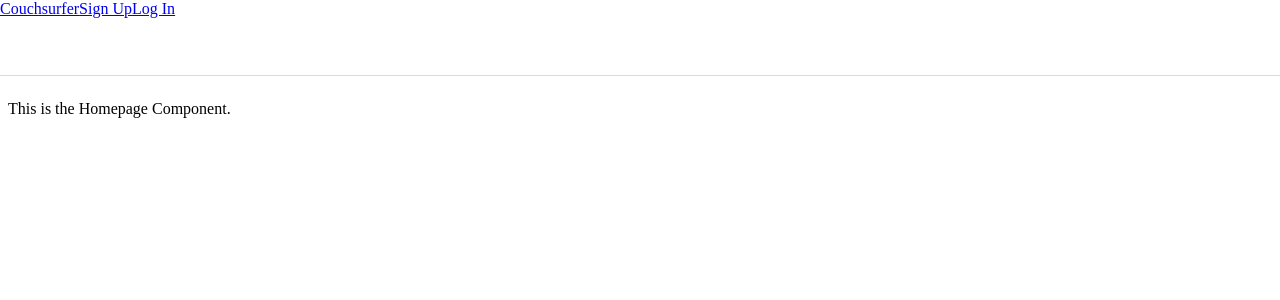
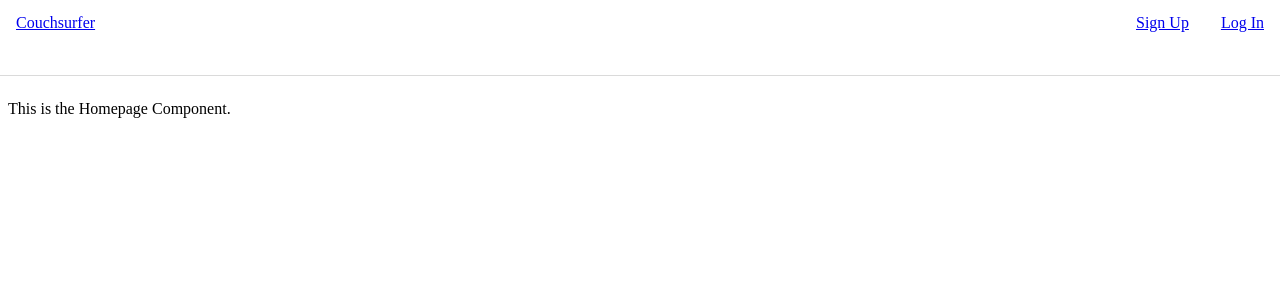
Before and after one commit to aback223/couchsurfer, a React (Create React App) app: page / in a window 1280 px wide. Shown: the top 300 px of the page. Built offline with nearby package versions, Linux system fonts and the light colour scheme.

Commit message:
add left and right float to navbar links

```diff
--- a/src/components/Navbar.js
+++ b/src/components/Navbar.js
@@ -6,9 +6,9 @@
   render() {
     return(
       <div className="navbar">
-        <NavLink to="/">Couchsurfer</NavLink>
-        <NavLink to="/signup">Sign Up</NavLink>
-        <NavLink to="/login">Log In</NavLink>
+        <NavLink to="/" className="navbar-left">Couchsurfer</NavLink>
+        <NavLink to="/login" className="navbar-right">Log In</NavLink>
+        <NavLink to="/signup" className="navbar-right">Sign Up</NavLink>
       </div>
     )
   }
--- a/src/components/index.css
+++ b/src/components/index.css
@@ -10,3 +10,13 @@
 .addPadding {
   padding: 100px 8px 8px 8px;
 }
+
+.navbar-right {
+  float: right;
+  padding: 14px 16px;
+}
+
+.navbar-left{
+  float: left;
+  padding: 14px 16px;
+}
```
